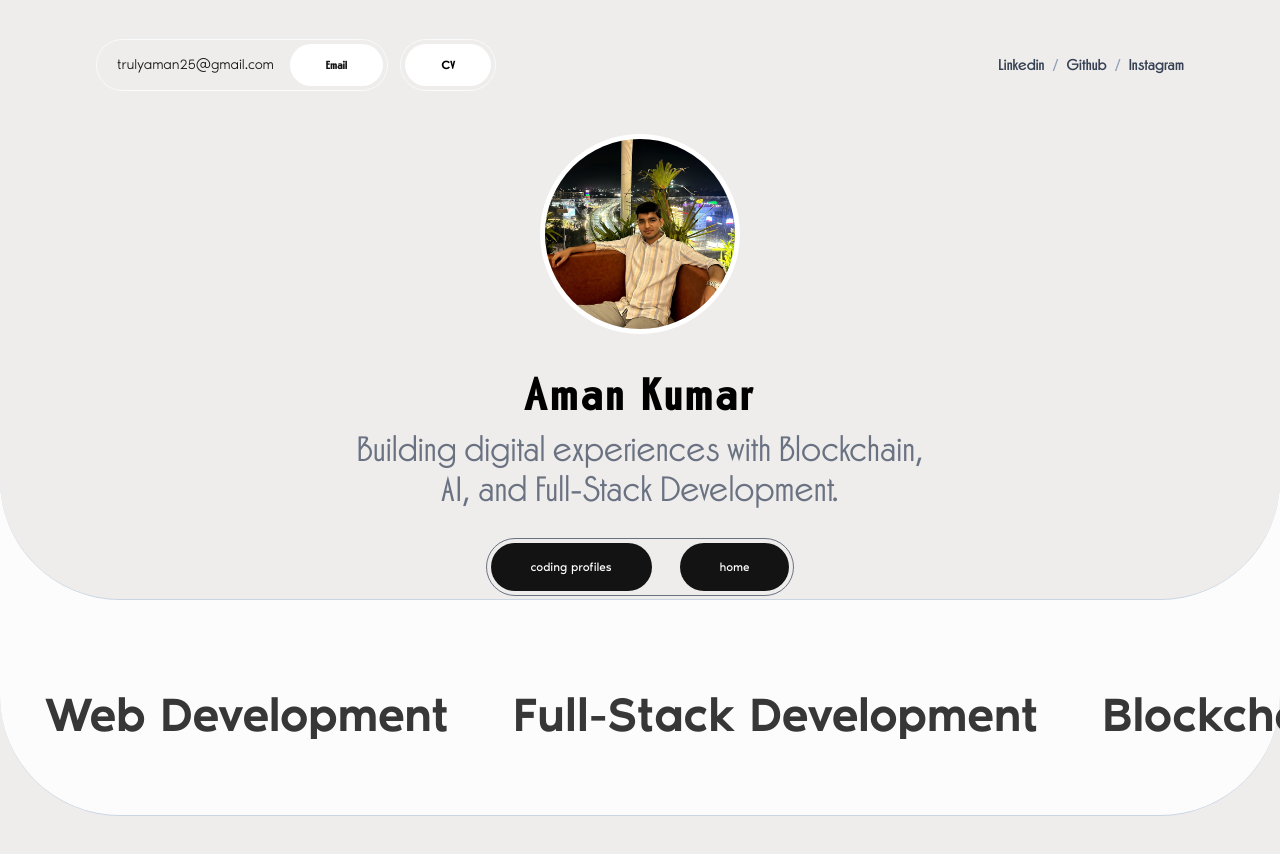
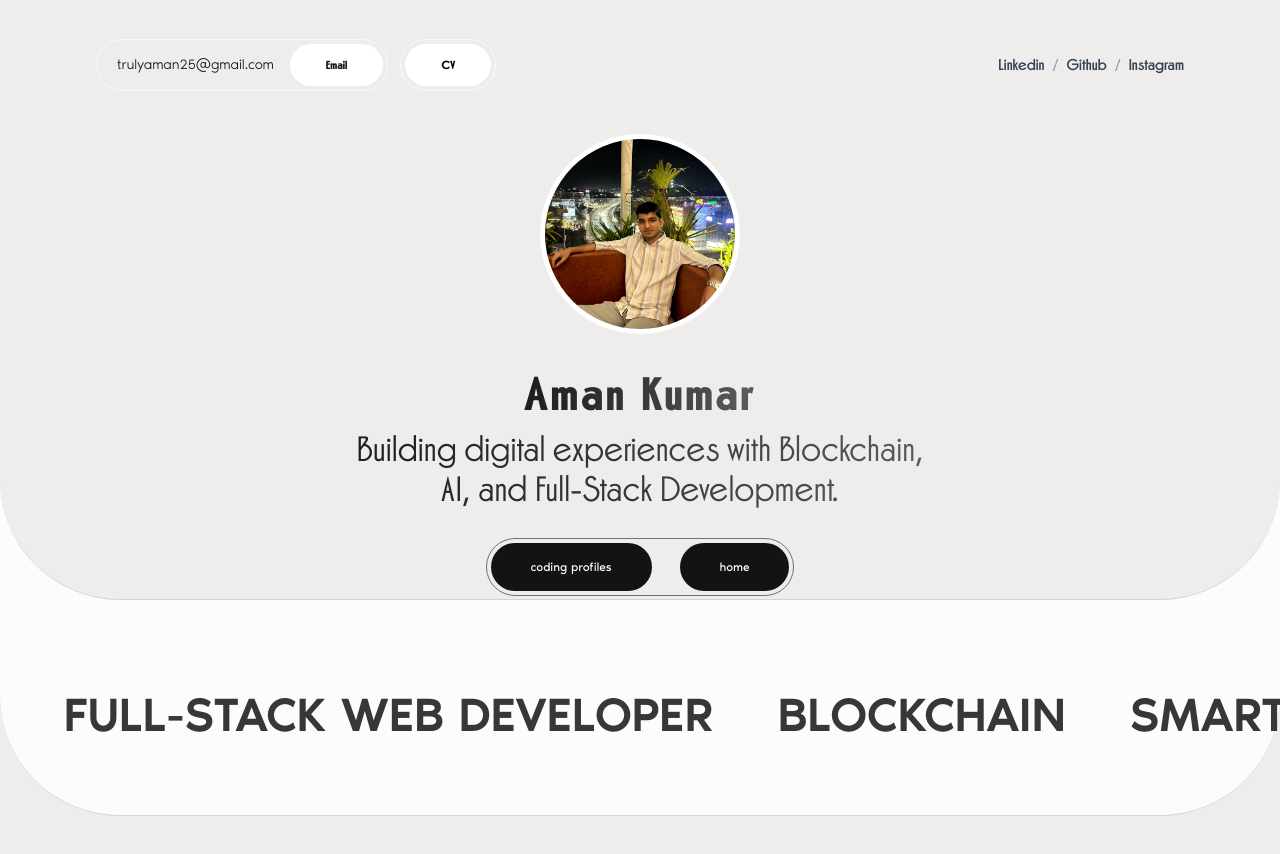
Before and after one commit to trulyaman25/BinaryBots_Client, a React (Vite) app: page /member/aman in a window 1280 px wide. Shown: the top 854 px of the page. Built offline with nearby package versions, Linux system fonts and the light colour scheme.

Commit message:
Minor UI Chanegs

```diff
--- a/src/components/TechStackTicker.jsx
+++ b/src/components/TechStackTicker.jsx
@@ -5,12 +5,12 @@ const TechStackTicker = ({ techStack }) => {
         <div className="ticker-container overflow-hidden whitespace-nowrap">
             <div className="ticker flex animate-ticker">
                 {techStack.map((tech, index) => (
-                    <span key={`tech-1-${index}`} className="ticker-item mx-4 md:mx-8 capitalize text-3xl xs:text-5xl font-NoirProMedium text-[#373737]">
+                    <span key={`tech-1-${index}`} className="ticker-item mx-4 md:mx-8 uppercase text-3xl xs:text-5xl font-NoirProMedium text-[#373737]">
                         {tech}
                     </span>
                 ))}
                 {techStack.map((tech, index) => (
-                    <span key={`tech-2-${index}`} className="ticker-item mx-4 md:mx-8 capitalize text-3xl xs:text-5xl font-NoirProMedium text-[#373737]">
+                    <span key={`tech-2-${index}`} className="ticker-item mx-4 md:mx-8 uppercase text-3xl xs:text-5xl font-NoirProMedium text-[#373737]">
                         {tech}
                     </span>
                 ))}
--- a/src/section/memberPage.jsx
+++ b/src/section/memberPage.jsx
@@ -7,8 +7,7 @@ import TechStackTicker from '../components/TechStackTicker';
 function MemberPage() {
 	const techStack = [
 		"Sql",
-		"Web Development",
-		"Full-Stack Development",
+		"Full-Stack Web Developer",
 		"Blockchain",
 		"Smart Contracts",
 		"Solidity",
@@ -16,11 +15,7 @@ function MemberPage() {
 		"Java",
 		"JavaScript",
 		"ReactJS",
-		"Html",
-		"Css",
-		"Git",
-		"Machine Learning",
-		"Ai",
+		"Github",
 		"Ipfs",
 		"Node.js",
 		"Express.js",
@@ -28,7 +23,6 @@ function MemberPage() {
 		"Rest Api's",
 		"Docker",
 		"Firebase",
-		"Next.js",
 	  ];
 
 	return (
@@ -73,8 +67,9 @@ function MemberPage() {
 						<div id='introSection' className='flex-grow flex flex-col justify-center items-center gap-3 sm:gap-6 px-4 sm:px-10'>
 							<img src={amanPicture} alt="Aman's Picture" className='w-[200px] h-[200px] border-5 border-white rounded-full'/>
 							<div className='flex flex-col justify-center items-center gap-1 sm:gap-3'>
-								<h1 className='text-3xl sm:text-5xl capitalize font-FreeZoneBold tracking-wider mt-3'>aman  kumar</h1>
-								<p className='text-2xl sm:text-4xl text-gray-500 font-FreeZoneRegular max-w-[600px] text-center'>Building digital experiences with Blockchain, AI, and Full-Stack Development.</p>
+							<h1 className="text-3xl sm:text-5xl capitalize font-FreeZoneBold tracking-wider mt-3 bg-gradient-to-r from-[#1d1d1d] via-[#383837] to-[#5E5D5D] bg-clip-text text-transparent">aman kumar</h1>
+
+								<p className='text-2xl sm:text-4xl font-FreeZoneRegular max-w-[600px] text-center bg-gradient-to-r from-[#1d1d1d] via-[#383837] to-[#5E5D5D] bg-clip-text text-transparent'>Building digital experiences with Blockchain, AI, and Full-Stack Development.</p>
 
 								<div className='flex flex-col sm:flex-row justify-between items-center gap-3 sm:border-1 border-gray-500 p-1 rounded-full sm:gap-7 mt-4 transition-none'>
 									<button className='bg-[#131313] text-white font-NoirProRegular text-xs px-10 py-4 rounded-full hover:cursor-pointer hover:bg-[#302f2f] transition-all duration-300 ease-in-out'>
@@ -84,21 +79,6 @@ function MemberPage() {
 										home
 									</Link>
 								</div>
-
-								{/* <div className='flex flex-row justify-between items-center gap-10 mt-10'>
-									<button className='bg-[#131313] text-white font-NoirProRegular text-xs px-10 py-4 rounded-full hover:cursor-pointer hover:bg-[#302f2f] hover:scale-105 transition-all duration-300 ease-in-out'>
-										leetcode
-									</button>
-									<button className='bg-[#131313] text-white font-NoirProRegular text-xs px-10 py-4 rounded-full hover:cursor-pointer hover:bg-[#302f2f] hover:scale-105 transition-all duration-300 ease-in-out'>
-										codechef
-									</button>
-									<button className='bg-[#131313] text-white font-NoirProRegular text-xs px-10 py-4 rounded-full hover:cursor-pointer hover:bg-[#302f2f] hover:scale-105 transition-all duration-300 ease-in-out'>
-										codolio
-									</button>
-									<button className='bg-[#131313] text-white font-NoirProRegular text-xs px-10 py-4 rounded-full hover:cursor-pointer hover:bg-[#302f2f] hover:scale-105 transition-all duration-300 ease-in-out'>
-										devfolio
-									</button>
-								</div> */}
 							</div>
 						</div>
 					</div>
```
